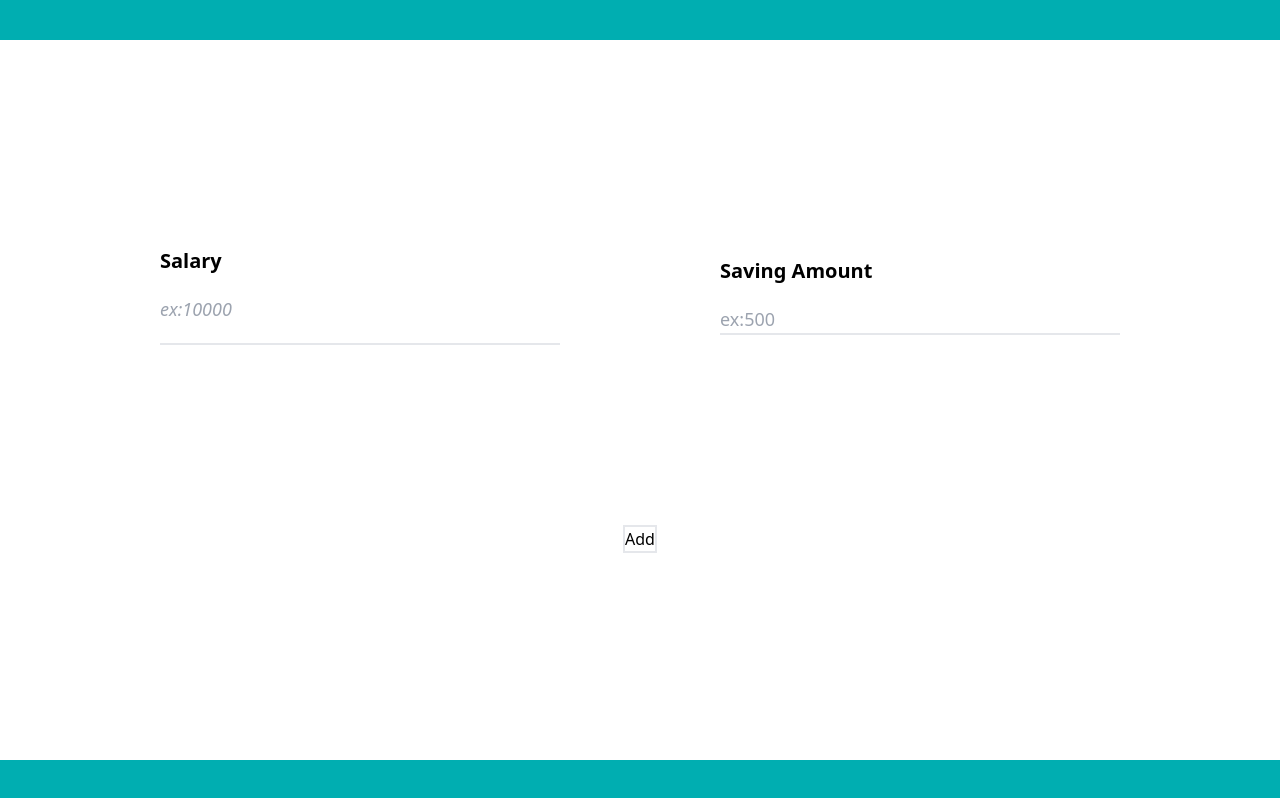
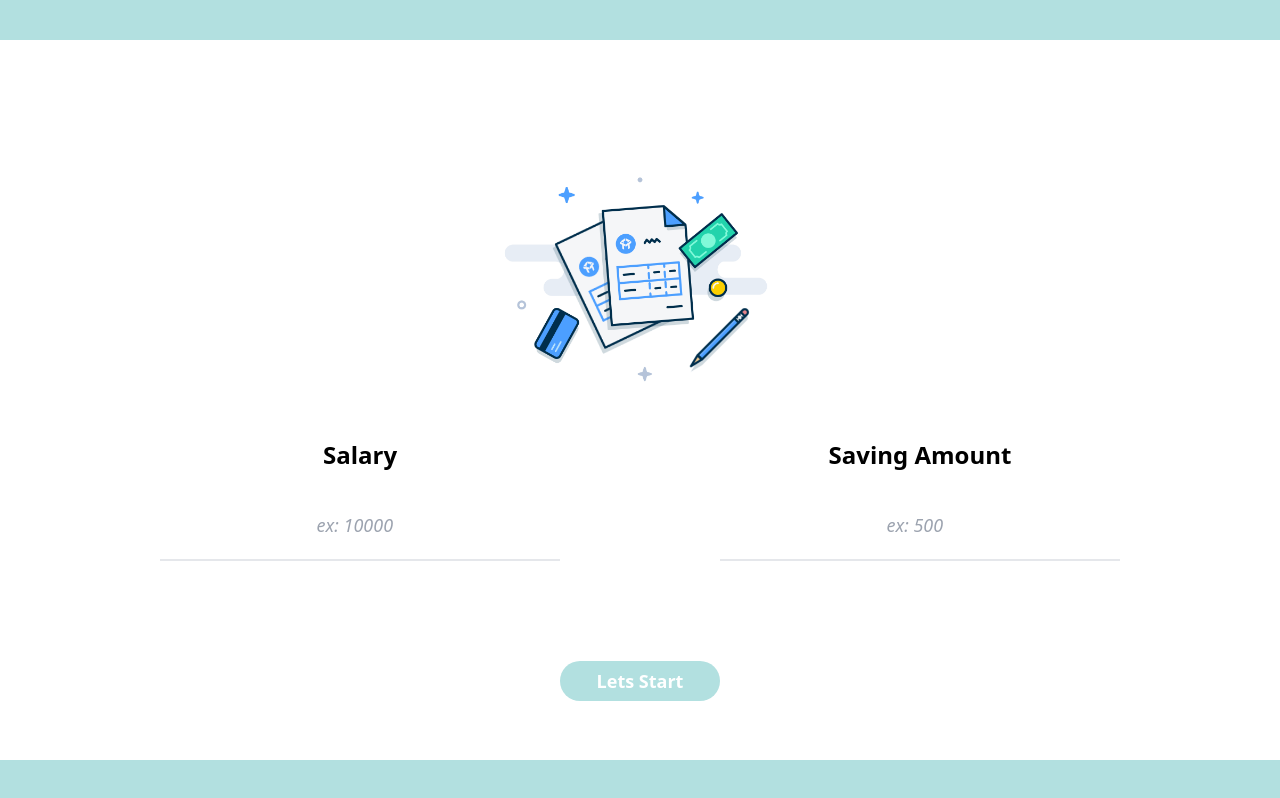
Before and after one commit to fahadssgg/Finel-project, a React (Vite) app in the folder Finel/: page /Salary in a window 1280 px wide. Built offline with nearby package versions, Linux system fonts and the light colour scheme.

Commit message:
profile page changes

```diff
--- a/Finel/src/Components/SidePar.tsx
+++ b/Finel/src/Components/SidePar.tsx
@@ -7,7 +7,7 @@ import WiseWall from "../assets/Grouptest.png";
 
 export default function SidePar() {
   return (
-    <div className=" border-r-4  border-t h-screen bg-[#d9d9d9] bg-opacity-30">
+    <div className=" border-r-4  border-t h-screen rounded-l-full bg-[#d9d9d9] bg-opacity-5">
       <div className="  w-full">
         <div className="flex justify-center">
           <img className="h-16 my-10" src={WiseWall} />
--- a/Finel/src/Pages/InfoPage.tsx
+++ b/Finel/src/Pages/InfoPage.tsx
@@ -25,14 +25,14 @@ export default function InfoPage() {
   }
   return (
     <>
-      <div className="bg-[#d9d9d9] bg-opacity-30  bg-[url('https://cdn.discordapp.com/attachments/1145734750921838642/1150502190297907361/Group_86.png')] bg-cover">
-        <div className=" grid grid-cols-5  h-screen">
+          <div className="h-[60rem] flex justify-center items-center bg-[url('https://cdn.discordapp.com/attachments/1145734750921838642/1150502190297907361/Group_86.png')] bg-white bg-cover">
+      <div className="h-[55rem] w-[90rem] bg-[#d9d9d9] bg-opacity-30 rounded-3xl ">        <div className=" grid grid-cols-5  h-screen">
           <div className="  h-screen ">
             <SidePar />
           </div>
           <div className=" h-screen col-start-2 col-end-6 ml-4 overflow-auto">
             <div className="flex">
-              <h1 className="me-auto text-2xl">Budgets</h1>
+              <h1 className="me-auto text-2xl">Overview</h1>
             </div>
             <TotalCard />
             <div
@@ -80,7 +80,8 @@ export default function InfoPage() {
             </div>
           </div>
         </div>
-      </div>
+        </div>
+        </div>
 
       <AddBudget show={Btn} handleClose={() => setBtn(false)} />
       <AddExpense
--- a/Finel/src/Pages/Profile.tsx
+++ b/Finel/src/Pages/Profile.tsx
@@ -75,14 +75,16 @@ export default function Profile() {
 
   return (
     <>
-      <div className="bg-[#d9d9d9] bg-opacity-30  bg-[url('https://cdn.discordapp.com/attachments/1145734750921838642/1150502190297907361/Group_86.png')] bg-cover">
+          <div className="h-[60rem] flex justify-center items-center bg-[url('https://cdn.discordapp.com/attachments/1145734750921838642/1150502190297907361/Group_86.png')] bg-white bg-cover">
+      <div className="h-[55rem] w-[90rem] bg-[#d9d9d9] bg-opacity-30 rounded-3xl ">
+
         <div className=" grid grid-cols-5  h-screen">
-          <div className="  h-screen ">
+          <div className=" h-screen ">
             <SidePar />
           </div>
 
           <div className=" h-screen col-start-2 col-end-6  overflow-auto">
-            <h1 className="text-6xl font-bold text-center py-14">Profile</h1>
+            <h1 className="text-6xl font-bold text-center py-20">Profile</h1>
             <div className="flex flex-col justify-center gap-14 items-center h-auto">
               <div className="bg-white w-96 h-32 flex flex-col justify-center gap-7 rounded-2xl items-center">
                 <label>Change Name</label>
@@ -139,6 +141,8 @@ export default function Profile() {
             </div>
           </div>
         </div>
+
+        </div>
       </div>
     </>
   );
--- a/Finel/src/Pages/Salary.tsx
+++ b/Finel/src/Pages/Salary.tsx
@@ -12,52 +12,57 @@ export default function Salary() {
   });
   const nav = useNavigate();
   const Add = () => {
-    const sum: any = salary.Salary - salary.Saving;
-    localStorage.setItem("rest", sum);
-    localStorage.setItem("salary", salary.Salary);
-    localStorage.setItem("saving", salary.Saving);
-    nav("/InfoPage");
+      const sum: any = salary.Salary - salary.Saving;
+      localStorage.setItem("rest", sum);
+      localStorage.setItem("salary", salary.Salary);
+      localStorage.setItem("saving", salary.Saving);
+
+      nav("/InfoPage");
+
+
+
   };
   return (
-    <div className=" h-screen bg-[#00AEB1] flex justify-center items-center">
-      <div className=" h-[45rem] w-[90rem] bg-white justify-center flex flex-col items-center">
-      <div className="">
+    <div className=" h-screen bg-[#B2E0E0] flex justify-center items-center">
+      <div className="lg:h-[45rem] lg:w-[90rem] sm:h-[40rem] sm:w-[35rem] bg-white justify-center flex flex-col items-center">
+      <div className="sm:w-1/2 lg:w-4/12 mt-5">
 
-        <img src="" alt="" />
+        <img src={image5} alt="" />
 
       </div>
 
-      <div className="w-9/12 justify-center flex flex-row gap-40  items-center">
-      <div className="w-1/2 transform  mb-5 border-b-2 bg-transparent flex flex-col text-lg duration-300 focus-within:border-black">
-      <label className="text-xl font-semibold mb-5 text-left">
+      <div className="lg:w-9/12 sm:10/12 justify-center flex flex-row lg:gap-40 sm:gap-20 items-center">
+      <div className="lg:w-1/2 transform mb-5 border-b-2 bg-transparent flex flex-col text-lg duration-300 focus-within:border-black">
+      <label className="lg:text-2xl sm:text-lg font-bold mb-10 text-center">
               Salary
       </label>
             <input
-          className="w-full border-noneml-2 mb-5 bg-transparent outline-none placeholder:italic focus:outline-none"
+          className="w-full border-noneml-2 mb-5 bg-transparent outline-none placeholder:italic focus:outline-none text-center"
           onChange={(e) => {
             setSalary({ ...salary, Salary: e.target.value });
           }}
-          placeholder="ex:10000"
+          placeholder=" ex: 10000"
           type="number"
         />
         </div>
 
-        <div className="w-1/2 transform  mb-5 border-b-2 bg-transparent flex flex-col text-lg duration-300 focus-within:border-black">
-        <label className="text-xl font-semibold mb-5 text-left">
+        <div className="lg:w-1/2 transform  mb-5 border-b-2 bg-transparent flex flex-col text-lg duration-300 focus-within:border-black">
+        <label className="lg:text-2xl sm:text-lg font-bold mb-10 text-center">
              Saving Amount
         </label>
         <input
+          className="w-full border-noneml-2 mb-5 bg-transparent outline-none placeholder:italic focus:outline-none text-center"
           onChange={(e) => {
             setSalary({ ...salary, Saving: e.target.value });
           }}
-          placeholder="ex:500"
+          placeholder=" ex: 500"
           type="number"
         />
         </div>
 
         </div>
-        <button onClick={Add} className="border-2 mt-40">
-          Add
+        <button onClick={Add} className="bg-[#B2E0E0] sm:w-24 sm:h-10 lg:w-40 lg:h-10 sm:rounded-full lg:rounded-3xl mt-20 sm:text-base lg:text-lg font-bold text-white">
+          Lets Start
         </button>
 
 
```
